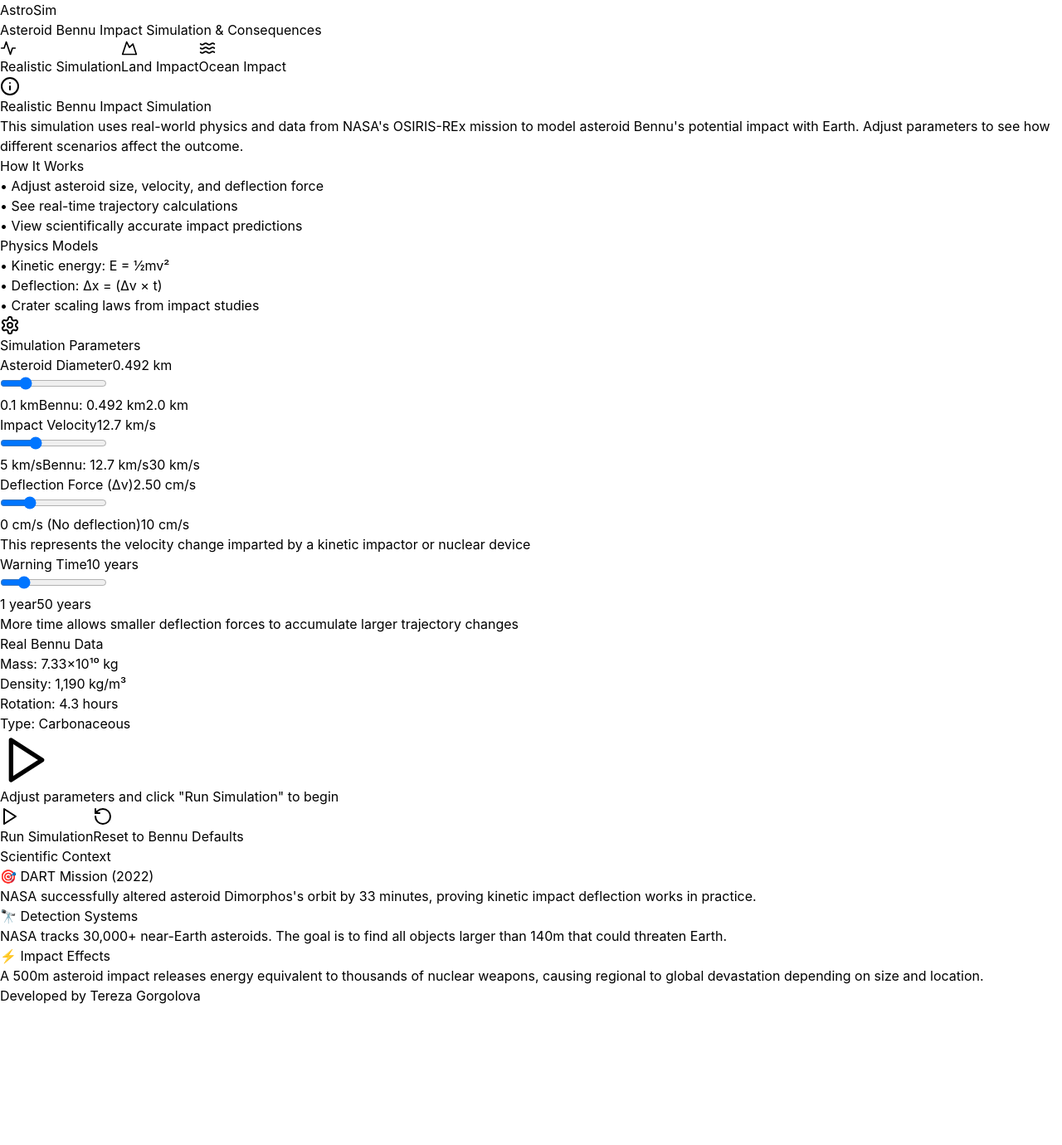
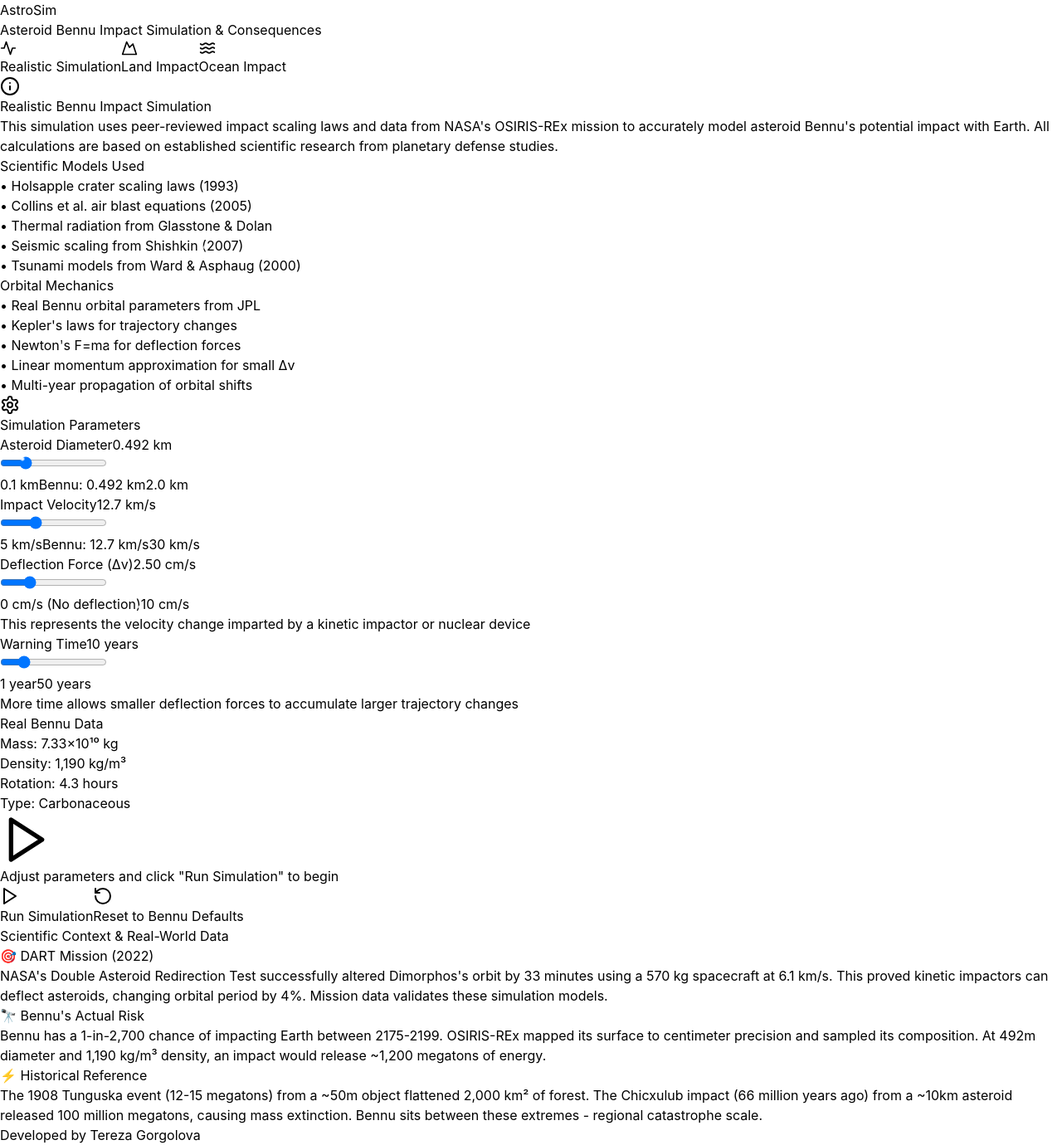
Before and after one commit to terezkaa74/AstroSim6, a React (Vite) app: page / in a window 1280 px wide. Shown: the whole page at 83% size. Before the commit the page ends 1212 px from the top, so only its background shows below. Built offline with nearby package versions, Linux system fonts and the light colour scheme.

Commit message:
Updated impactCalculations.ts

```diff
--- a/src/components/RealisticSimulation.tsx
+++ b/src/components/RealisticSimulation.tsx
@@ -48,25 +48,29 @@ export default function RealisticSimulation() {
                 Realistic Bennu Impact Simulation
               </h3>
               <p className="text-blue-200 mb-3 leading-relaxed">
-                This simulation uses real-world physics and data from NASA's OSIRIS-REx mission to model
-                asteroid Bennu's potential impact with Earth. Adjust parameters to see how different scenarios
-                affect the outcome.
+                This simulation uses peer-reviewed impact scaling laws and data from NASA's OSIRIS-REx mission
+                to accurately model asteroid Bennu's potential impact with Earth. All calculations are based on
+                established scientific research from planetary defense studies.
               </p>
               <div className="grid md:grid-cols-2 gap-3 text-sm">
                 <div className="bg-blue-900/30 p-3 rounded">
-                  <div className="text-blue-300 font-semibold mb-1">How It Works</div>
+                  <div className="text-blue-300 font-semibold mb-1">Scientific Models Used</div>
                   <ul className="text-blue-200 space-y-1 text-xs">
-                    <li>• Adjust asteroid size, velocity, and deflection force</li>
-                    <li>• See real-time trajectory calculations</li>
-                    <li>• View scientifically accurate impact predictions</li>
+                    <li>• Holsapple crater scaling laws (1993)</li>
+                    <li>• Collins et al. air blast equations (2005)</li>
+                    <li>• Thermal radiation from Glasstone & Dolan</li>
+                    <li>• Seismic scaling from Shishkin (2007)</li>
+                    <li>• Tsunami models from Ward & Asphaug (2000)</li>
                   </ul>
                 </div>
                 <div className="bg-blue-900/30 p-3 rounded">
-                  <div className="text-blue-300 font-semibold mb-1">Physics Models</div>
+                  <div className="text-blue-300 font-semibold mb-1">Orbital Mechanics</div>
                   <ul className="text-blue-200 space-y-1 text-xs">
-                    <li>• Kinetic energy: E = ½mv²</li>
-                    <li>• Deflection: Δx = (Δv × t)</li>
-                    <li>• Crater scaling laws from impact studies</li>
+                    <li>• Real Bennu orbital parameters from JPL</li>
+                    <li>• Kepler's laws for trajectory changes</li>
+                    <li>• Newton's F=ma for deflection forces</li>
+                    <li>• Linear momentum approximation for small Δv</li>
+                    <li>• Multi-year propagation of orbital shifts</li>
                   </ul>
                 </div>
               </div>
@@ -128,27 +132,30 @@ export default function RealisticSimulation() {
       )}
 
       <div className="bg-slate-800 rounded-lg p-6 shadow-xl">
-        <h3 className="text-xl font-bold text-white mb-4">Scientific Context</h3>
+        <h3 className="text-xl font-bold text-white mb-4">Scientific Context & Real-World Data</h3>
         <div className="grid md:grid-cols-3 gap-4 text-sm">
           <div className="bg-slate-900 p-4 rounded">
             <div className="text-blue-400 font-semibold mb-2">🎯 DART Mission (2022)</div>
             <p className="text-slate-300 text-xs leading-relaxed">
-              NASA successfully altered asteroid Dimorphos's orbit by 33 minutes, proving kinetic
-              impact deflection works in practice.
+              NASA's Double Asteroid Redirection Test successfully altered Dimorphos's orbit by 33 minutes
+              using a 570 kg spacecraft at 6.1 km/s. This proved kinetic impactors can deflect asteroids,
+              changing orbital period by 4%. Mission data validates these simulation models.
             </p>
           </div>
           <div className="bg-slate-900 p-4 rounded">
-            <div className="text-blue-400 font-semibold mb-2">🔭 Detection Systems</div>
+            <div className="text-blue-400 font-semibold mb-2">🔭 Bennu's Actual Risk</div>
             <p className="text-slate-300 text-xs leading-relaxed">
-              NASA tracks 30,000+ near-Earth asteroids. The goal is to find all objects larger
-              than 140m that could threaten Earth.
+              Bennu has a 1-in-2,700 chance of impacting Earth between 2175-2199. OSIRIS-REx mapped
+              its surface to centimeter precision and sampled its composition. At 492m diameter and
+              1,190 kg/m³ density, an impact would release ~1,200 megatons of energy.
             </p>
           </div>
           <div className="bg-slate-900 p-4 rounded">
-            <div className="text-blue-400 font-semibold mb-2">⚡ Impact Effects</div>
+            <div className="text-blue-400 font-semibold mb-2">⚡ Historical Reference</div>
             <p className="text-slate-300 text-xs leading-relaxed">
-              A 500m asteroid impact releases energy equivalent to thousands of nuclear weapons,
-              causing regional to global devastation depending on size and location.
+              The 1908 Tunguska event (12-15 megatons) from a ~50m object flattened 2,000 km² of forest.
+              The Chicxulub impact (66 million years ago) from a ~10km asteroid released 100 million megatons,
+              causing mass extinction. Bennu sits between these extremes - regional catastrophe scale.
             </p>
           </div>
         </div>
```
Also changed, not shown: src/physics/impactCalculations.ts (+78 -38 lines).
